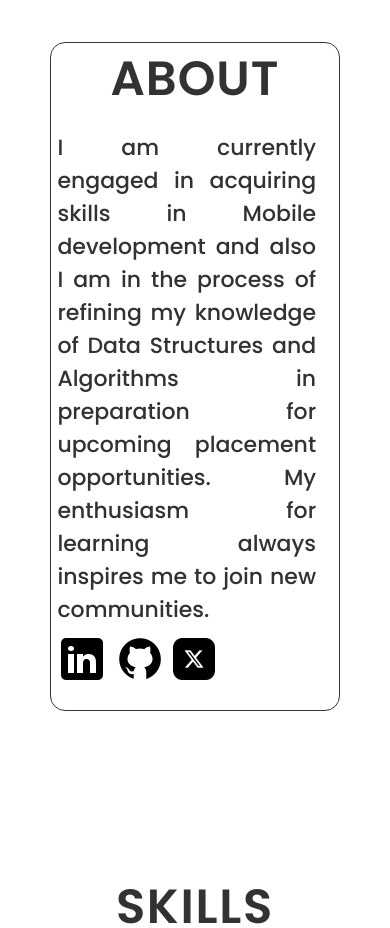
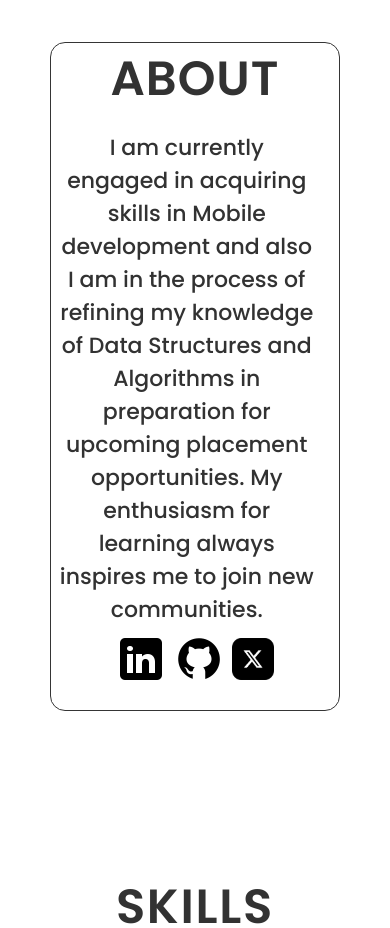
Before and after one commit to FLYERVIVEK/My-Portfolio, a React (Vite) app: page / in a window 390 px wide. Shown: the part 1000-1928 px from the top of the page. Built offline with nearby package versions, Linux system fonts and the light colour scheme.

Commit message:
Fixed Socials

```diff
--- a/src/components/About/About.module.css
+++ b/src/components/About/About.module.css
@@ -84,7 +84,9 @@
   .aboutImage {
     display: none;
   }
-
+  .contactinfouppercontainer{
+    justify-content: center;
+  }
   .title {
     font-size: 3rem;
     letter-spacing: 1px;
@@ -96,6 +98,7 @@
   .description {
     font-size: 22px;
     margin-bottom: 0.5rem;
+    text-align: center;
 
   }
 
```
